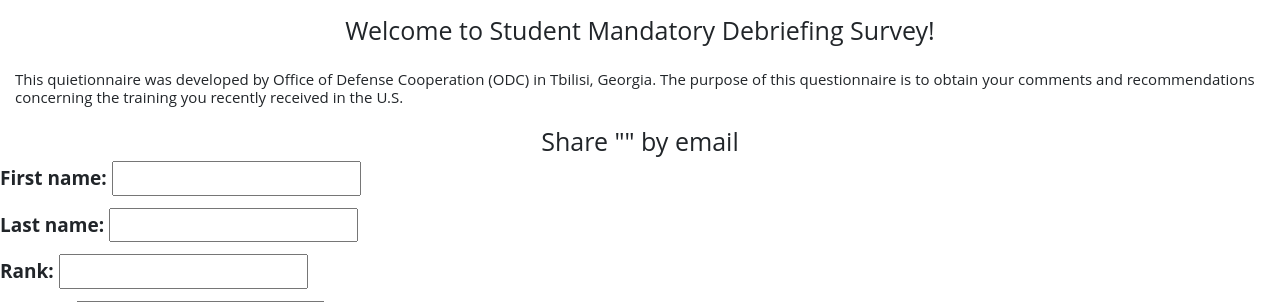
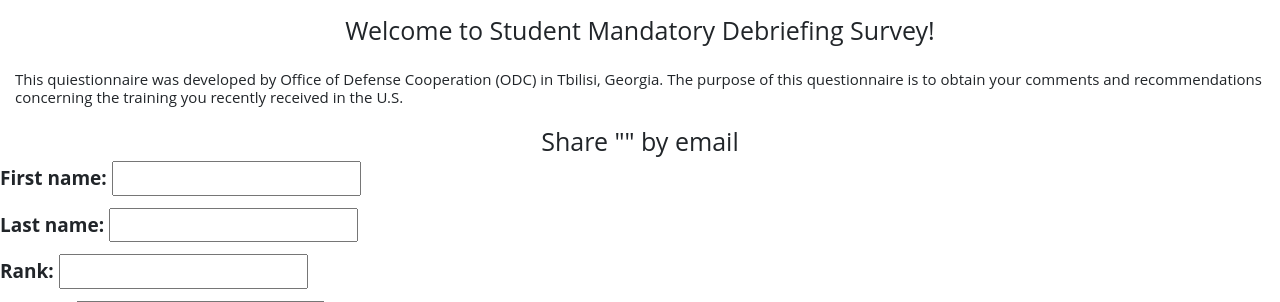
Before and after one commit to GugaBaratashvili/debriefing, a Django app: template debriefing/templates/blog/post/share.html in a window 1280 px wide. Shown: the top 302 px of the page. Run offline with Django 3.2, Linux system fonts and the light colour scheme; the template is opened without the code that fills it: values that come from a table or form of the project are taken from there, others are empty; some libraries are stand-ins or nearby versions.

Commit message:
Update base.html

```diff
--- a/debriefing/templates/blog/base.html
+++ b/debriefing/templates/blog/base.html
@@ -31,7 +31,7 @@
 <body>
 	<h1>Welcome to Student Mandatory Debriefing Survey!</h1>
 	<p></p>
-	<h4>This quietionnaire was developed by Office of Defense Cooperation (ODC) in Tbilisi, Georgia. The purpose of this questionnaire is to obtain your comments and recommendations concerning the training you recently received in the U.S.</h4>
+	<h4>This quiestionnaire was developed by Office of Defense Cooperation (ODC) in Tbilisi, Georgia. The purpose of this questionnaire is to obtain your comments and recommendations concerning the training you recently received in the U.S.</h4>
 		{% block content %}
 		{% endblock %}
 		<h2></h2>
```
